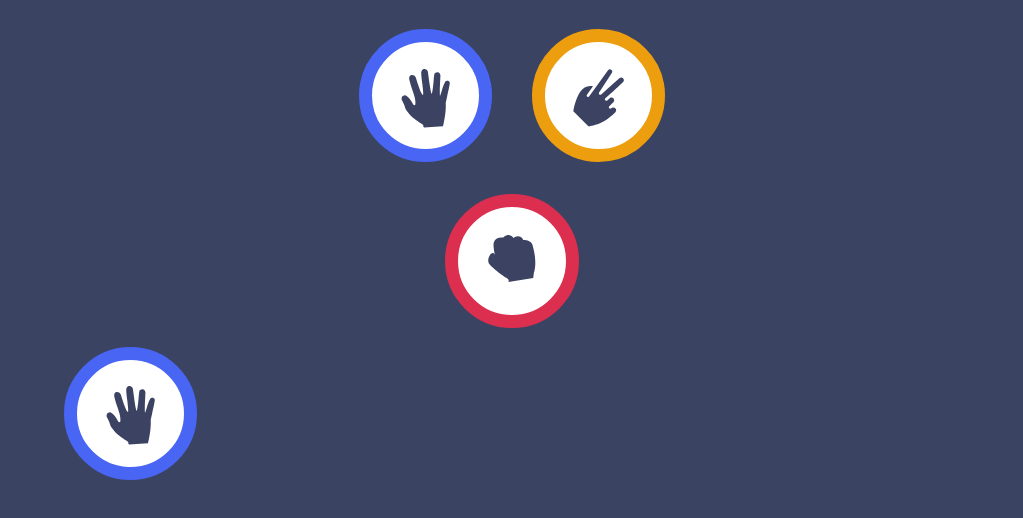
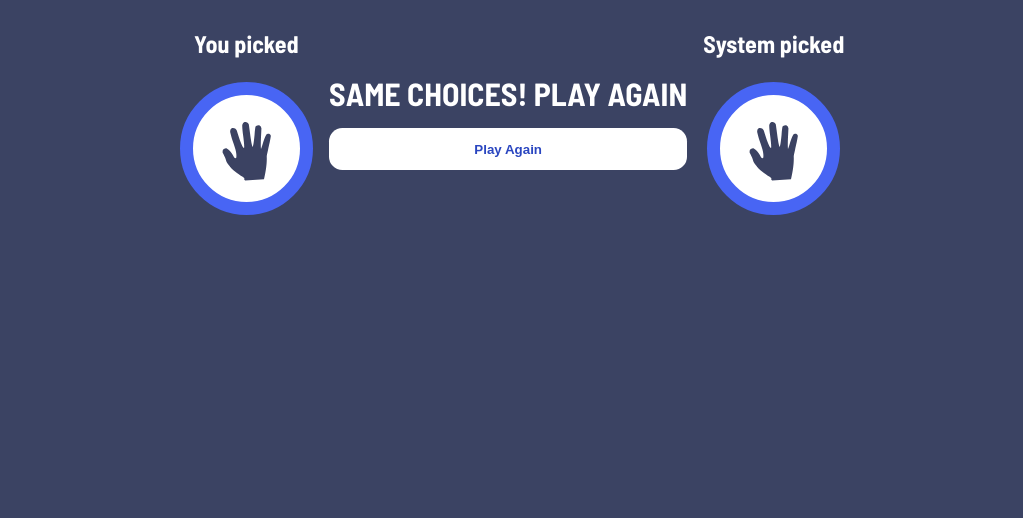
Before and after one commit to Farzane2630/TOP-rock-paper-scissors, a plain HTML site: page index.html in a window 1280 px wide. Both pictures are taken after a click on the button 553 px from the left and 267 px from the top of the page. Shown: the part 172-690 px from the top of the page, without its empty margins (128-1151 px from the left). Drawn offline with Linux system fonts and the light colour scheme.

Commit message:
feat: working around result styles and logic

```diff
--- a/index.html
+++ b/index.html
@@ -3,7 +3,7 @@
   <head>
     <meta charset="UTF-8" />
     <meta name="viewport" content="width=device-width, initial-scale=1.0" />
-    <link rel="stylesheet" href="style.css">
+    <link rel="stylesheet" href="style.css" />
     <link
       rel="stylesheet"
       href="https://fonts.googleapis.com/css2?family=Barlow+Semi+Condensed:wght@600;700&display=swap"
@@ -35,15 +35,21 @@
       </section>
 
       <section class="result-section hide">
-        <div class="human-choice">
-            <button type="button">
-                <img src="" alt="">
+        <div class="final-choice-wrapper">
+          <strong>You picked</strong>
+          <div class="human-choice"></div>
+        </div>
+
+        <div class="result-wrapper">
+            <h1 class="result-state"></h1>
+            <button type="button" class="play-again-btn">
+                Play Again
             </button>
         </div>
-        <div class="computer-choice">
-            <button type="button">
-                <img src="" alt="">
-            </button>
+
+        <div class="final-choice-wrapper">
+          <strong>System picked</strong>
+          <div class="computer-choice"></div>
         </div>
       </section>
     </main>
--- a/script.js
+++ b/script.js
@@ -2,8 +2,10 @@ const btns = document.querySelectorAll(".choice");
 const score = document.querySelector("#score");
 const humanChoiceBtn = document.querySelector(".human-choice");
 const computerChoiceBtn = document.querySelector(".computer-choice");
-const gameBoardContainer = document.querySelector(".game-board-section")
+const gameBoardContainer = document.querySelector(".game-board-section");
 const resultContainer = document.querySelector(".result-section");
+const resultState = document.querySelector(".result-state");
+const playAgainBtn = document.querySelector(".play-again-btn");
 const choices = [
   { title: "Paper", src: "/images/icon-paper.svg" },
   { title: "Scissors", src: "/images/icon-scissors.svg" },
@@ -17,12 +19,12 @@ function getComputerChoice() {
   const randomNum = Math.floor(Math.random() * 3);
   computerChoice = choices[randomNum].title;
 
-  updateUI(computerChoiceBtn, randomNum);
+  updateUI(computerChoiceBtn, randomNum, resultContainer);
 }
 
 const getHumanChoice = (index) => {
   humanChoice = choices[index].title;
-  updateUI(humanChoiceBtn, index);
+  updateUI(humanChoiceBtn, index, gameBoardContainer);
   playRound();
 };
 
@@ -30,7 +32,7 @@ Array.from(btns).forEach((btn, index) => {
   btn.addEventListener("click", () => {
     getComputerChoice();
     getHumanChoice(index);
-    playGame();
+    // playGame();
   });
 });
 
@@ -49,7 +51,7 @@ const updateUI = (node, index, section) => {
 
 function playRound() {
   if (humanChoice === computerChoice) {
-    console.log("Both picked same choice, please try again!");
+    resultState.textContent = "Same choices! play again";
   }
 
   // Humanlose scenario
@@ -59,9 +61,7 @@ function playRound() {
     (humanChoice === "Scissors" && computerChoice === "Rock")
   ) {
     computerScore++;
-    console.log(
-      `You, lose! ${computerChoice} beat ${humanChoice} | your score=${humanScore} / system score=${computerScore}`
-    );
+    resultState.textContent = " You lose";
   }
 
   // Humanwin scenario
@@ -71,9 +71,7 @@ function playRound() {
     (humanChoice === "Scissors" && computerChoice === "Paper")
   ) {
     humanScore++;
-    console.log(
-      `You won! ${humanChoice} beat ${computerChoice} | your score=${humanScore} / system score=${computerScore}`
-    );
+    resultState.textContent = " You Win";
   }
 
   score.textContent = humanScore;
@@ -85,16 +83,23 @@ const resetGame = () => {
   score.textContent = 0;
 };
 
-function playGame() {
+playAgainBtn.addEventListener("click", () => {
+  resultContainer.classList.add("hide");
+  gameBoardContainer.classList.remove("hide");
+
+  /*
+  When one of players reaches 3 scores:
+  the winner is picked and scores are reset
+  */
   if (Number(score.textContent) === 3) {
     alert(
       `cangrats, you won! your score=${humanScore} | system score=${computerScore}`
     );
-    resetScores();
+    resetGame();
   } else if (computerScore === 3) {
     alert(
       `System won!system score=${computerScore} | your score=${humanScore}`
     );
-    resetScores();
+    resetGame();
   }
-}
+});
--- a/style.css
+++ b/style.css
@@ -113,3 +113,45 @@ button.choice {
 .choice.scissors {
   border: 1em var(--Gold-500) solid;
 }
+
+/* Result section */
+.result-section {
+display: flex;
+gap: 1em;
+justify-content: center;
+align-items: center;
+}
+
+.result-section.hide{
+    display: none;
+}
+
+.final-choice-wrapper {
+    display: grid;
+    justify-items: center;
+    gap: 1em;
+    color: white;
+    font-weight: 700;
+    font-size: 1.5em;
+}
+
+.result-wrapper {
+    display: grid;
+    gap: 1em;
+}
+
+.result-state {
+    color: white;
+    font-weight: 700;
+    font-size: 2em;
+    text-transform: uppercase;
+}
+
+.play-again-btn {
+background-color: white;
+padding: 1em 2em;
+font-weight: 600;
+border-radius: 1em;
+cursor: pointer;
+color: var(--Blue-700);
+}
```
